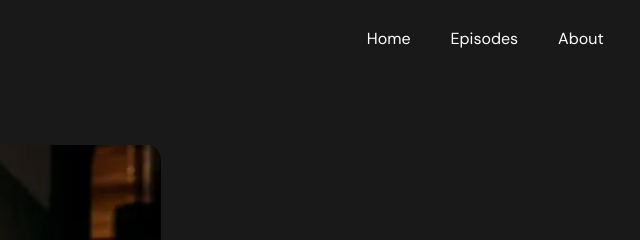
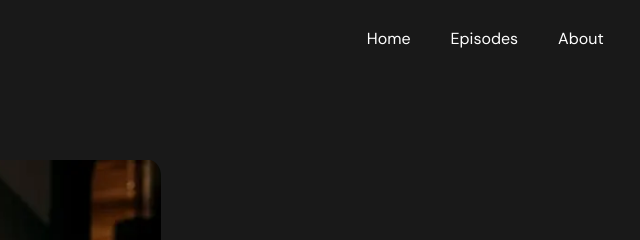
Before and after one commit to torichvic2/project-html-css-sprint-2, a plain HTML site: page index.html in a window 1280 px wide. Shown: the top 240 px of the page, 506-1146 px from the left. Drawn offline with Linux system fonts and the light colour scheme.

Commit message:
1 section: fixed layout

```diff
--- a/style.css
+++ b/style.css
@@ -31,8 +31,8 @@
 .header_wrapper {
     display: flex;
     justify-content: space-between;
-    margin: 26px 0;
-    padding-bottom: 67px;
+    padding: 26px 0;
+    min-height: 120px;
 }
 
 .menu {
@@ -45,6 +45,10 @@
 }
 
 /*===================ПРАВАЯ СТОРОНА СЕКЦИИ=============================*/
+.main_section {
+    margin: 40px 0;
+}
+
 .main_wrapper {
     display: flex;
     justify-content: space-between;
```
